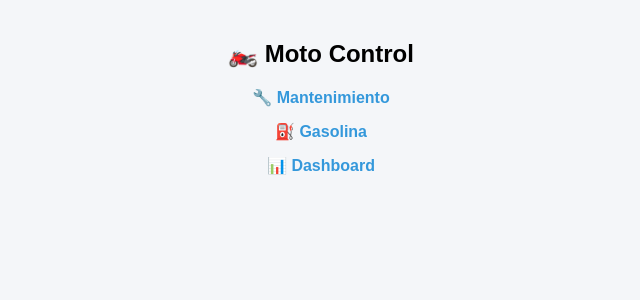
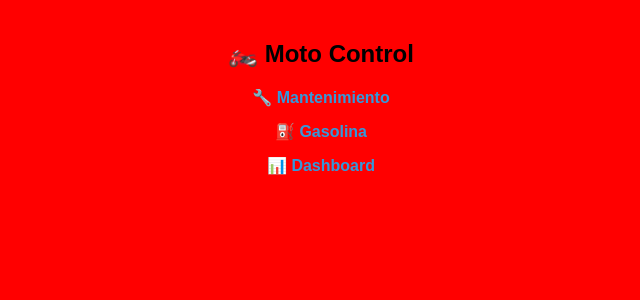
Before and after one commit to Arkaware/Moto-Control-Pro, a Flask app: page / in a window 1280 px wide. Shown: the top 300 px of the page, without its empty margins (319-959 px from the left). Run offline with Flask 3, Linux system fonts and the light colour scheme.

Commit message:
fix render

```diff
--- a/static/style.css
+++ b/static/style.css
@@ -58,3 +58,7 @@ text-decoration:none;
 color:#3498db;
 font-weight:bold;
 }
+
+body{
+background:red;
+}
```
